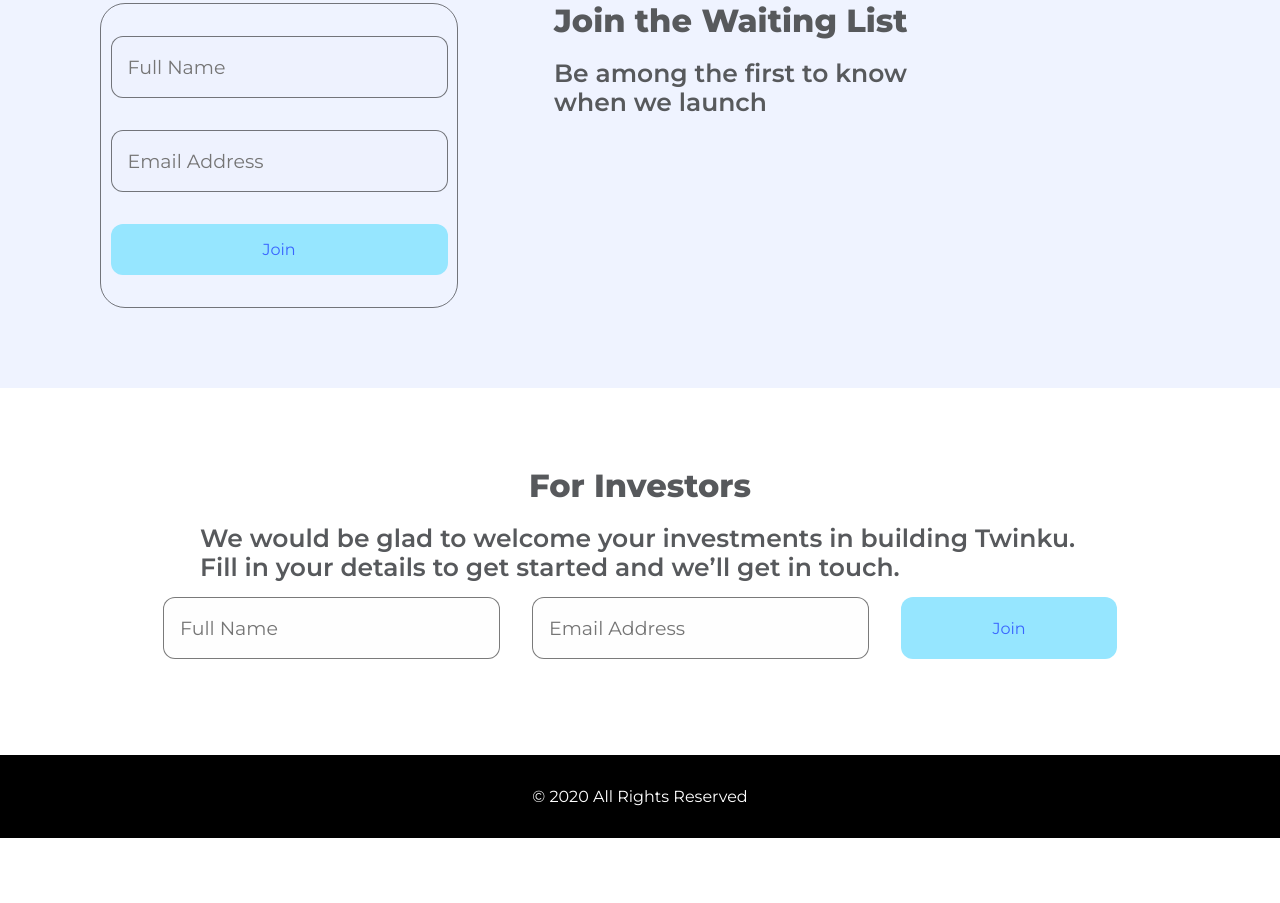
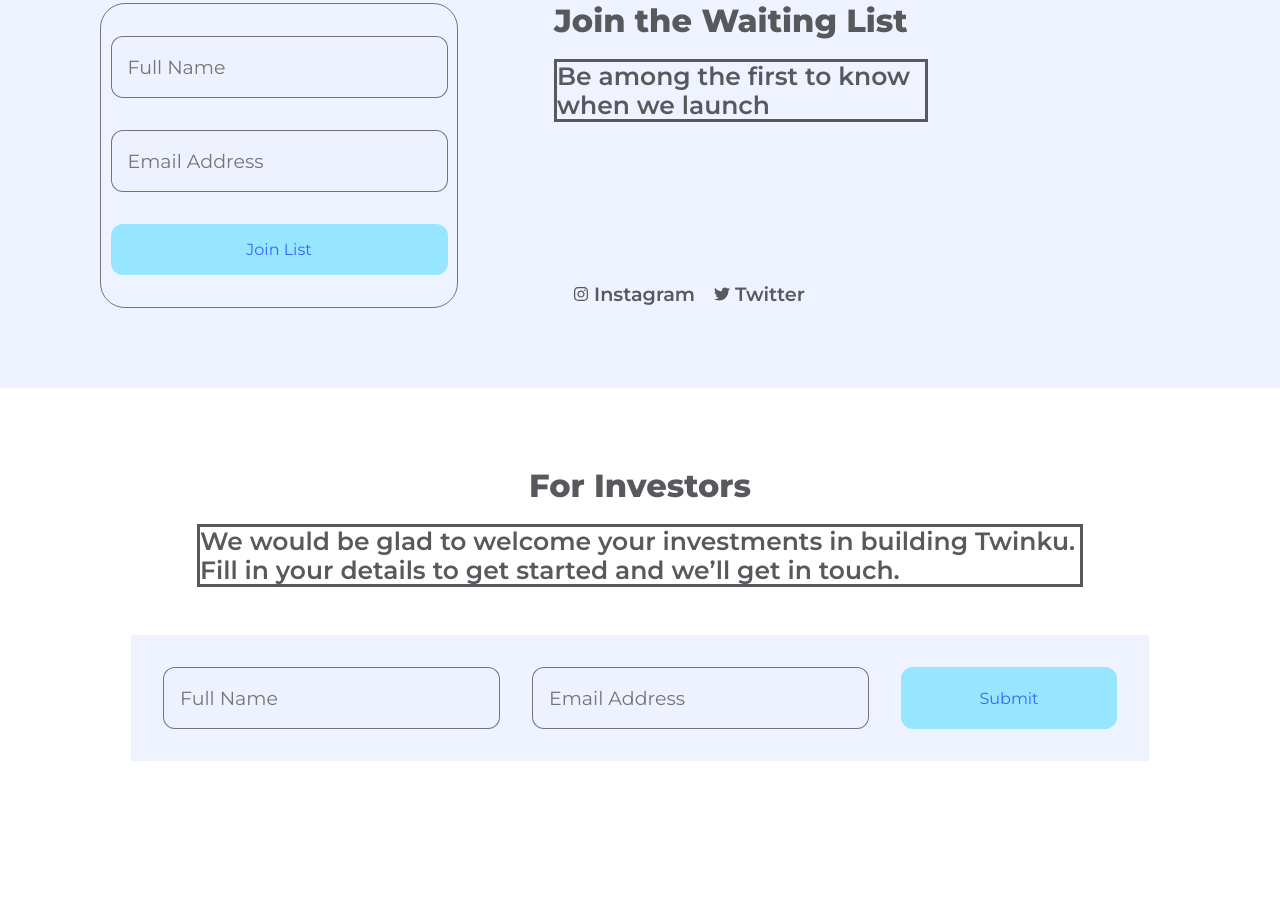
Before and after one commit to are-ike/landing, a Gatsby site: page / in a window 1280 px wide. Shown: the part 877-1780 px from the top of the page. Before the commit the page ends 1715 px from the top, so only its background shows below. Built offline with nearby package versions, Linux system fonts and the light colour scheme; Gatsby itself is replaced by a stand-in of ours.

Commit message:
Add style

```diff
--- a/package.json
+++ b/package.json
@@ -17,6 +17,7 @@
     "gatsby": "^3.1.1",
     "react": "^17.0.1",
     "react-dom": "^17.0.1",
+    "react-icons": "^4.2.0",
     "typescript-plugin-css-modules": "^3.2.0"
   },
   "devDependencies": {
--- a/src/components/form/Form.tsx
+++ b/src/components/form/Form.tsx
@@ -27,7 +27,7 @@
 		<div className={formType == 1 ? styles.form1: styles.form2 }>
 			<Input type={1} textChangeHandler={textChangeHandler}/>
 			<Input type={2} textChangeHandler={textChangeHandler}/>
-			<Button size={formType}>Join</Button>
+			<Button size={formType}>{formType == 1 ? "Join List" : "Submit"}</Button>
 		</div>
 	)
 }
--- /dev/null
+++ b/src/components/links/Links.module.css
@@ -0,0 +1,19 @@
+.container{
+	display: flex;
+	width: 270px;
+	justify-content: space-evenly;
+	color: #57595C;
+}
+.link{
+	display: flex;
+	align-items: center;
+}
+a{
+	display: flex;
+	align-self: center;
+	margin-right: 0.3rem;
+}
+p{
+	font-weight: 600;
+	font-size: 1.2rem;
+}
--- /dev/null
+++ b/src/components/links/Links.tsx
@@ -0,0 +1,27 @@
+import React from "react"
+import * as styles from "./Links.module.css"
+import {FaInstagram} from  "react-icons/fa"
+import {FaTwitter} from  "react-icons/fa"
+
+
+const Links = () => {
+
+	return (
+		<div className={styles.container}>
+			<div className={styles.link}>
+				<a>
+					<FaInstagram/>
+				</a>
+				<p className={styles.text}>Instagram</p>
+			</div>
+			<div className={styles.link}>
+				<a>
+					<FaTwitter/>
+				</a>
+				<p className={styles.text}>Twitter</p>
+			</div>
+		</div>
+	)
+}
+
+export default Links
--- a/src/components/text/Text.module.css
+++ b/src/components/text/Text.module.css
@@ -5,6 +5,7 @@
 	line-height: 115%;
 	color: #57595C;
 	margin-top: 1.2rem;
+	border: solid;
 }
 .w1{
 	width: 23rem;
--- a/src/pages/index.tsx
+++ b/src/pages/index.tsx
@@ -2,13 +2,17 @@
 import * as styles from "./mainstyle.module.css"
 import Text from "../components/text/Text"
 import Form from "../components/form/Form"
+import Links from "../components/links/Links"
 import logo from "../assets/Twinku.png"
 
 export default function Home() {
 	return (
 		<div className={styles.container}>
 			<div className={styles.nav} >
+        <div>
 				  <img src={logo} className={styles.img}/>
+        </div>
+        <Links/>
 			</div>
 			<div className={styles.top}>
 				<div className={styles.left}>
@@ -37,6 +41,9 @@
               Be among the first to know
               when we launch
 					</Text>
+          <div className={styles.lower}>
+          <Links/>
+          </div>
 				</div>
 			</div>
 			<div className={styles.formDiv2}>
@@ -45,7 +52,7 @@
         We would be glad to welcome your investments in building Twinku.
         Fill in your details to get started and we’ll get in touch.
 				</Text>
-        <div>
+				<div className={styles.bluebg}>
 					<Form formType={2}/>
 				</div>
 			</div>
--- a/src/pages/mainstyle.module.css
+++ b/src/pages/mainstyle.module.css
@@ -9,6 +9,9 @@
 .nav{
 	height: 5rem;
 	padding: 0 100px;
+	display: flex;
+	justify-content: space-between;
+	font-family: 'Montserrat', sans-serif;
 }
 .top{
 	padding: 3rem 100px;
@@ -46,7 +49,16 @@
 	margin-left: 6rem;
 	width: 60%;
 }
+.lower{
+	margin-top: 10rem;
+}
+.bluebg{
+	background: rgba(57, 101, 255, 0.08);
+	padding: 1rem;
+	margin: 3rem 0;
+}
 .footer{
+	margin-top: 10rem;
 	background-color: black;
 	padding: 2rem;
 	color: white;
```
Also changed, not shown: 1 other file. Lines whose indentation alone changed are shown as unchanged.
